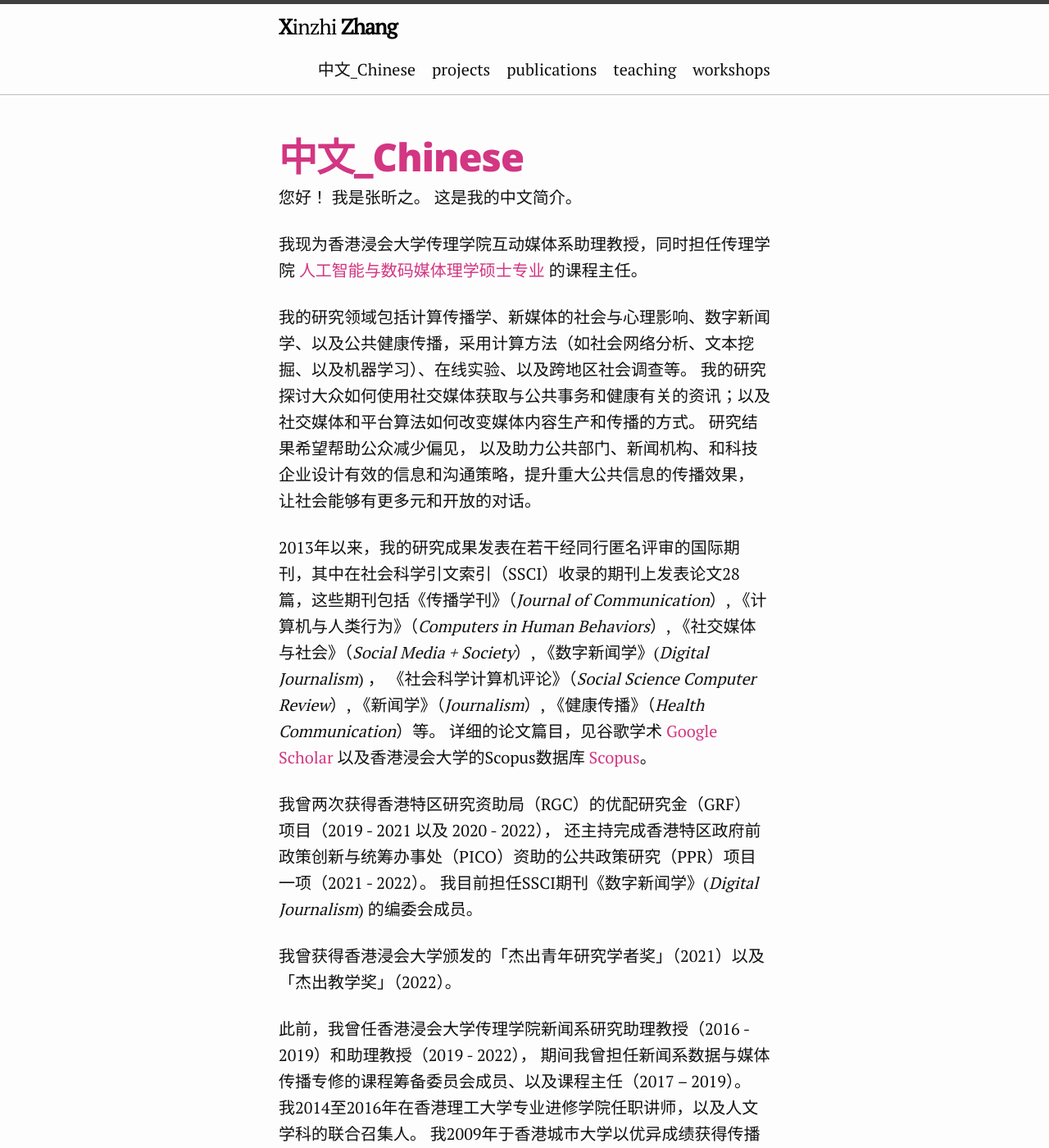
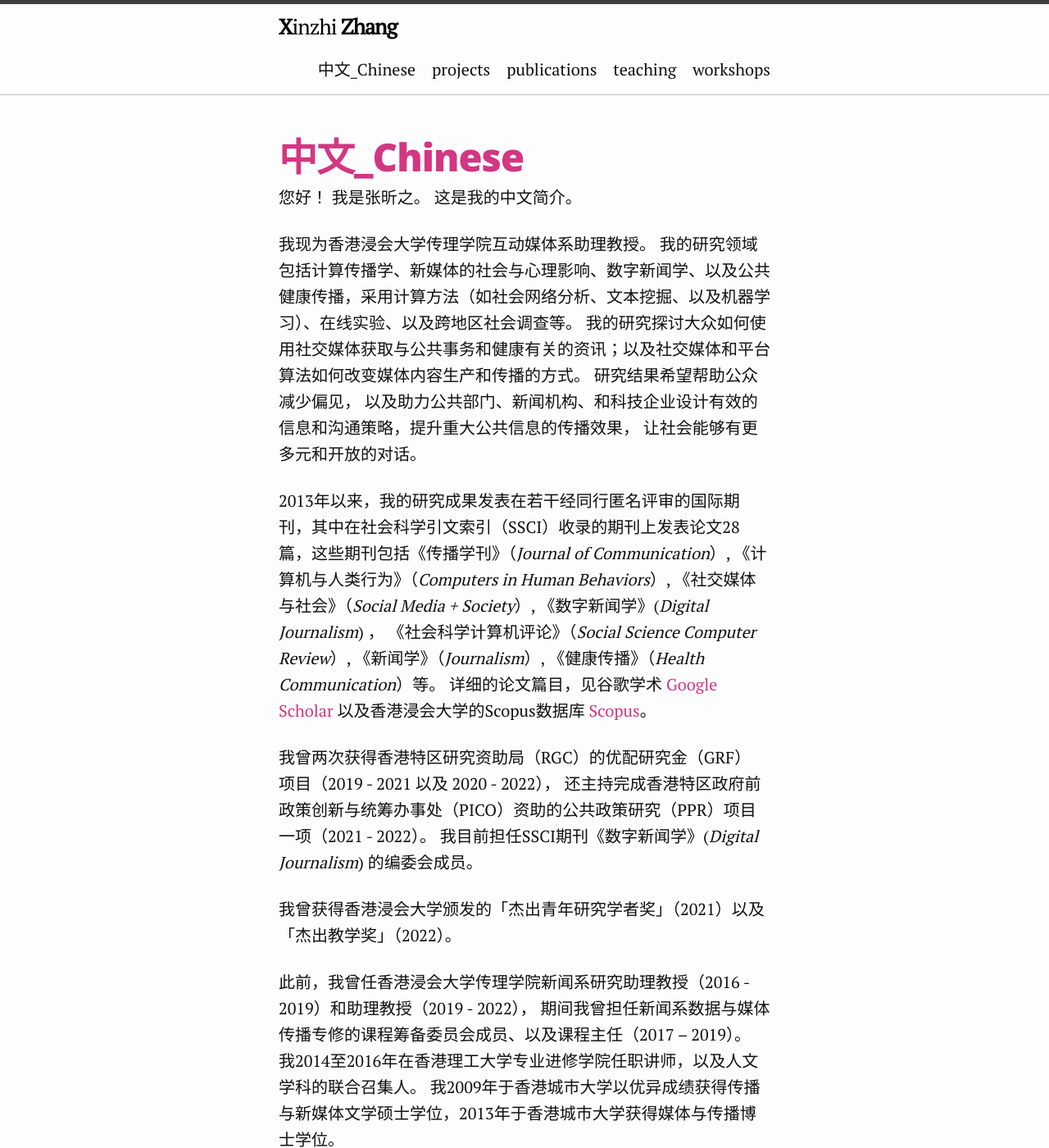
Before and after one commit to xzzhang2/xzzhang2.github.io, a Jekyll site: the page built from pages/Chinese.md, in a window 1280 px wide and 1400 px high. Shown: the whole window at 82% size. Built offline with Jekyll 4.4.1, drawn with Linux system fonts in a browser that asks for light colours; some of the changed text lies outside the part shown.

Commit message:
updating the pages

```diff
--- a/pages/Chinese.md
+++ b/pages/Chinese.md
@@ -7,9 +7,7 @@ description: Xinzhi Zhang's Chinese biography
 
 您好！ 我是张昕之。 这是我的中文简介。
 
-我现为香港浸会大学传理学院互动媒体系助理教授，同时担任传理学院 [人工智能与数码媒体理学硕士专业](https://gs.hkbu.edu.hk/programmes/master-of-science-msc-in-ai-and-digital-media) 的课程主任。
-
-我的研究领域包括计算传播学、新媒体的社会与心理影响、数字新闻学、以及公共健康传播，采用计算方法（如社会网络分析、文本挖掘、以及机器学习）、在线实验、以及跨地区社会调查等。 我的研究探讨大众如何使用社交媒体获取与公共事务和健康有关的资讯；以及社交媒体和平台算法如何改变媒体内容生产和传播的方式。 研究结果希望帮助公众减少偏见， 以及助力公共部门、新闻机构、和科技企业设计有效的信息和沟通策略，提升重大公共信息的传播效果， 让社会能够有更多元和开放的对话。
+我现为香港浸会大学传理学院互动媒体系助理教授。 我的研究领域包括计算传播学、新媒体的社会与心理影响、数字新闻学、以及公共健康传播，采用计算方法（如社会网络分析、文本挖掘、以及机器学习）、在线实验、以及跨地区社会调查等。 我的研究探讨大众如何使用社交媒体获取与公共事务和健康有关的资讯；以及社交媒体和平台算法如何改变媒体内容生产和传播的方式。 研究结果希望帮助公众减少偏见， 以及助力公共部门、新闻机构、和科技企业设计有效的信息和沟通策略，提升重大公共信息的传播效果， 让社会能够有更多元和开放的对话。
 
 2013年以来，我的研究成果发表在若干经同行匿名评审的国际期刊，其中在社会科学引文索引（SSCI）收录的期刊上发表论文28篇，这些期刊包括《传播学刊》（*Journal of Communication*）, 《计算机与人类行为》（*Computers in Human Behaviors*）, 《社交媒体与社会》（*Social Media + Society*）, 《数字新闻学》(*Digital Journalism*) ， 《社会科学计算机评论》（*Social Science Computer Review*）, 《新闻学》（*Journalism*）, 《健康传播》（*Health Communication*）等。 详细的论文篇目，见谷歌学术 [Google Scholar](https://scholar.google.com.hk/citations?user=iOFeIDIAAAAJ&hl=en) 以及香港浸会大学的Scopus数据库 [Scopus](https://scholars.hkbu.edu.hk/en/persons/xinzhi-zhang-11)。
 
```
Also changed, not shown: other parts of pages/Chinese.md (+1 -2 lines), index.md (+2 -4 lines), pages/pubs.md (+1 -1 lines), 1 other file.
